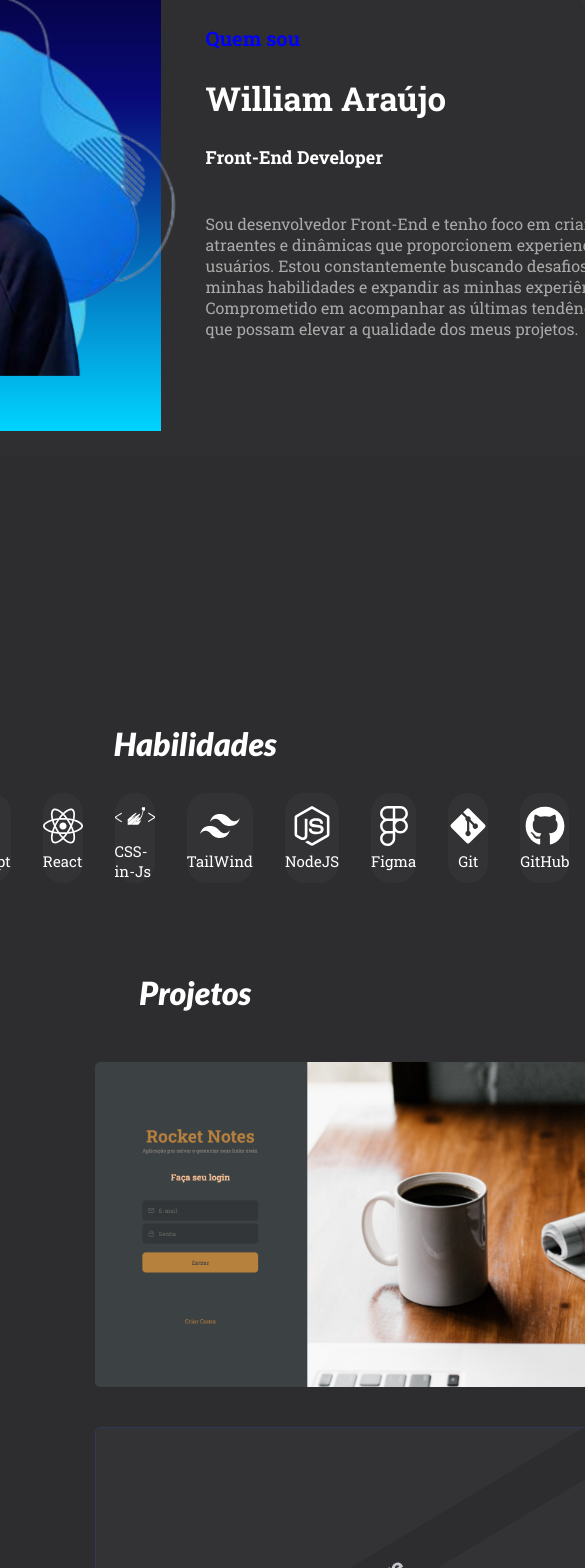
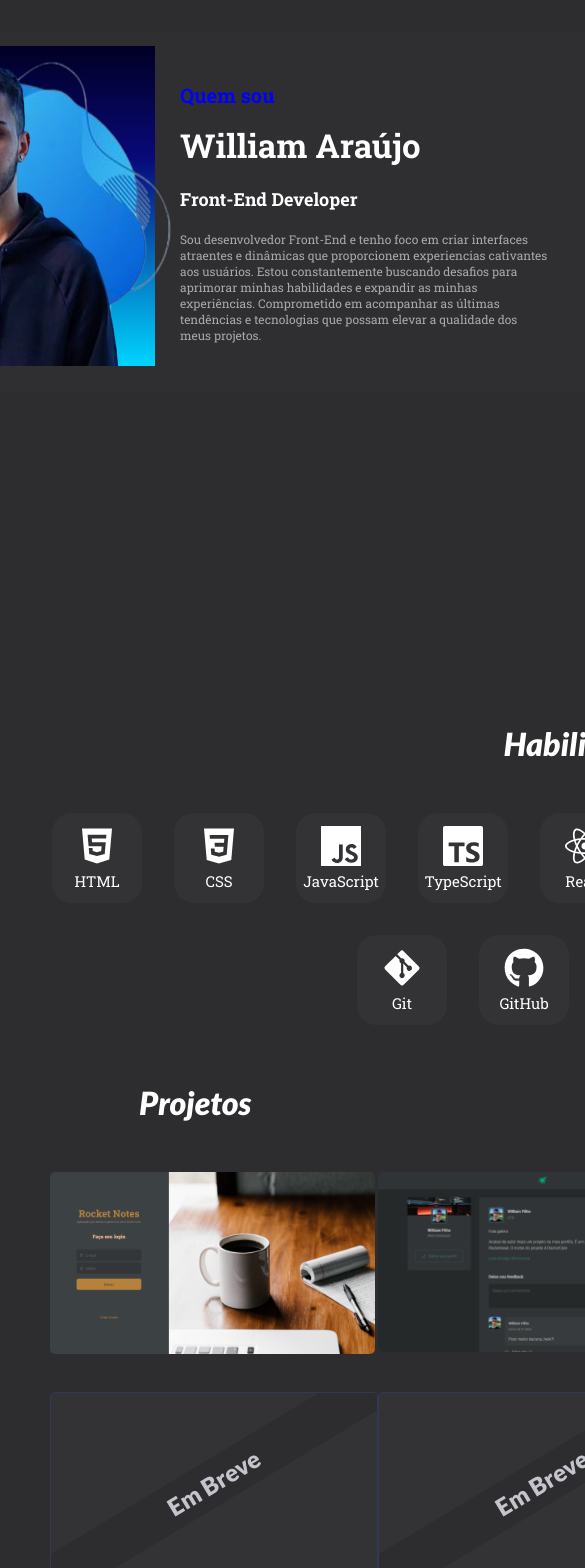
Before and after one commit to WilliamFilh0/Portfolio, a React (Vite) app: page / in a window 390 px wide. Shown: the part 240-1808 px from the top of the page, 585 px wide, since content can reach past the window. Built offline with nearby package versions, Linux system fonts and the light colour scheme.

Commit message:
feat: Adding responsiveness to the components

```diff
--- a/src/components/ContactArea/styles.js
+++ b/src/components/ContactArea/styles.js
@@ -8,6 +8,10 @@ export const ContactSectionContainer = styled.div`
   gap: 1.875rem;
   margin-top: 6.25rem;
   margin-bottom: 2.5rem; //Tirar depois
+
+  @media (max-width: 1440px) {
+    padding-top: 80px;
+  }
 `;
 
 export const ContactAreaTitle = styled.h1`
--- a/src/components/Profile/styles.js
+++ b/src/components/Profile/styles.js
@@ -29,20 +29,6 @@ export const UserProfile = styled.div`
   align-items: center;
   justify-content: center;
 
-  /* clip-path: polygon(0% 0%, 100% 0%, 80% 100%, 20% 100%); */
-  /* clip-path: polygon(50% 0%, 100% 50%, 50% 100%, 0% 50%); */
-
-  /* clip-path: polygon(
-    50% 0%,
-    90% 10%,
-    100% 50%,
-    90% 90%,
-    50% 100%,
-    10% 90%,
-    0% 50%,
-    10% 10%
-  ); */
-
   animation: ${float} 5s ease-in-out infinite;
 
   //De cima(escuro) pra baixo(claro)
@@ -52,6 +38,13 @@ export const UserProfile = styled.div`
     rgba(9, 9, 121, 1) 35%,
     rgba(0, 212, 255, 1) 100%
   );
+
+  //Posicionamento em telas menores
+
+  @media (max-width: 1440px) {
+    height: 320px;
+    width: 320px;
+  }
 
   //Circular
   /* background: radial-gradient(
@@ -81,16 +74,31 @@ export const UserProfile = styled.div`
   border: 1px solid blue; */
 `;
 
+//Imagem minha
 export const Img = styled.img`
   height: 25rem;
   /* height: 300px; */
   position: relative;
   z-index: 2;
+
+  @media (max-width: 1440px) {
+    height: 320px;
+    width: 300px;
+  }
 `;
 
+//Bob flutuante
 export const ImgBackground = styled.img`
   height: 25rem;
   /* height: 300px; */
   position: absolute;
   z-index: 1;
+
+  @media (max-width: 1440px) {
+    height: 320px;
+    width: 400px;
+
+    //Mudando o tamnho do bob
+    width: 380px;
+  }
 `;
--- a/src/components/Projects/styles.js
+++ b/src/components/Projects/styles.js
@@ -5,6 +5,10 @@ const feed = new URL("../../assets/feed.png ", import.meta.url);
 export const ProjectsContainer = styled.div`
   height: 100vh;
   padding-top: 3.125rem;
+
+  @media (max-width: 1440px) {
+    padding-top: 1.25rem;
+  }
 `;
 
 export const HeaderContainer = styled.div`
@@ -41,6 +45,10 @@ export const Container = styled.div`
     "Teste1 Teste2 Teste3";
 
   margin-bottom: 12.5rem; //Tirar depois
+
+  @media (max-width: 1440px) {
+    margin-left: 50px;
+  }
 `;
 
 export const ProjectRocketNotes = styled.div`
@@ -65,6 +73,13 @@ export const ProjectRocketNotes = styled.div`
     border: 1px solid #87ceeb;
     cursor: pointer;
   }
+
+  @media (max-width: 1440px) {
+    height: 180px;
+    width: 328px;
+    height: 181.92px;
+    width: 324.72px;
+  }
 `;
 
 export const ProjectFeed = styled.div`
@@ -83,6 +98,11 @@ export const ProjectFeed = styled.div`
   /* background-color: blue; */
 
   transition: transform 1s;
+
+  @media (max-width: 1440px) {
+    height: 180px;
+    width: 328px;
+  }
 
   &:hover {
     transform: scale(1.1) translateY(-5px);
@@ -112,6 +132,11 @@ export const ProjectTrips = styled.div`
   justify-content: center;
 
   overflow: hidden;
+
+  @media (max-width: 1440px) {
+    height: 180px;
+    width: 328px;
+  }
 `;
 
 export const Teste1 = styled.div`
@@ -137,6 +162,11 @@ export const Teste1 = styled.div`
   justify-content: center;
 
   overflow: hidden;
+
+  @media (max-width: 1440px) {
+    height: 180px;
+    width: 328px;
+  }
 `;
 
 export const Teste2 = styled.div`
@@ -162,6 +192,11 @@ export const Teste2 = styled.div`
   justify-content: center;
 
   overflow: hidden;
+
+  @media (max-width: 1440px) {
+    height: 180px;
+    width: 328px;
+  }
 `;
 
 export const Teste3 = styled.div`
@@ -187,6 +222,11 @@ export const Teste3 = styled.div`
   justify-content: center;
 
   overflow: hidden;
+
+  @media (max-width: 1440px) {
+    height: 180px;
+    width: 328px;
+  }
 `;
 
 export const TexComingSoonMessagete = styled.p`
--- a/src/components/technologiesIcons/styles.js
+++ b/src/components/technologiesIcons/styles.js
@@ -14,6 +14,15 @@ import { RiTailwindCssFill } from "react-icons/ri";
 
 export const MainContainer = styled.div`
   margin-top: 2.5rem; //TIRAR DEPOIS
+
+  @media (max-width: 1440px) {
+    width: 1170px;
+
+    margin-left: auto;
+    margin-right: auto;
+    margin-bottom: 80px;
+    padding-bottom: 60px;
+  }
 `;
 
 export const H1 = styled.h1`
@@ -41,6 +50,10 @@ export const Container = styled.div`
 
   gap: 2rem;
   /* gap: 3.125rem; */
+
+  @media (max-width: 1440px) {
+    flex-wrap: wrap;
+  }
 `;
 
 export const TechIconTitle = styled.p`
--- a/src/page/Home.jsx
+++ b/src/page/Home.jsx
@@ -43,9 +43,9 @@ export function Page() {
             <Profile />
 
             <AboutMe>
-              <ContactContainer>
+              {/* <ContactContainer>
                 <Contact />
-              </ContactContainer>
+              </ContactContainer> */}
               <AboutTitle>Quem sou</AboutTitle>
               <NameTitle>William Araújo</NameTitle>
               <RoleTitle>Front-End Developer</RoleTitle>
@@ -64,9 +64,7 @@ export function Page() {
       <TechnologiesIcons id="Skills" />
       <Projects id="Projects" />
       <ContactArea id="Contact" />
-
       {showButton && <ScrollTopButton id="About" />}
-
       <Footer />
     </>
   );
--- a/src/page/styles.js
+++ b/src/page/styles.js
@@ -6,13 +6,6 @@ export const FullHeightContainer = styled.div`
   align-items: center;
   justify-content: center;
 `;
-
-// export const FullScreenDiv = styled.div`
-//   height: 100vh;
-//   display: flex;
-//   justify-content: center;
-//   flex-direction: column;
-// `;
 
 export const CenteredContainer = styled.div`
   display: flex;
@@ -28,18 +21,29 @@ export const ProfileSection = styled.div`
 
   width: 71.125rem;
   height: 34.375rem;
-  /*
-  background-color: #363638;
-  background-color: rgba(28, 28, 30, 0.5); */
 
-  /* //cor que estava usando antes
-  background-color: #2a2a2c;
-  background-color: rgba(42, 42, 44, 1); */
+  background-color: rgba(52, 52, 54, 0.4); /* Um pouco mais clara */
+  position: relative;
 
-  background-color: rgba(47, 47, 49, 1);
-  background-color: rgba(52, 52, 54, 0.4); /* Um pouco mais clara */
-  /* background-color: rgba(42, 42, 44, 1); Um pouco mais escura */
-  position: relative;
+  //Retangulo maior onde fica os elementos
+  @media (max-width: 1410px) {
+    /* height: 327px;
+    width: 677px; */
+    height: 360px;
+    /* width: 730px; */
+    width: 780px;
+    gap: 25px;
+
+    margin-left: auto;
+    margin-right: auto;
+    margin-top: 60px;
+
+    padding-left: 30px;
+
+    /* display: flex;
+    align-items: center;
+    justify-content: center; */
+  }
 `;
 
 export const AboutMe = styled.div`
@@ -58,6 +62,10 @@ export const AboutMe = styled.div`
 
   width: 32.75rem;
   height: 7.688rem;
+
+  @media (max-width: 1350px) {
+    font-size: 12px;
+  }
 `;
 
 export const ContactContainer = styled.div`
@@ -75,6 +83,10 @@ export const AboutTitle = styled.p`
 
   color: blue;
   margin-bottom: 1.563rem;
+
+  @media (max-width: 1440px) {
+    margin-bottom: 15px;
+  }
 `;
 
 export const NameTitle = styled.h1`
@@ -83,6 +95,10 @@ export const NameTitle = styled.h1`
   font-weight: 700;
   font-size: 2.063rem;
   margin-bottom: 1.563rem;
+
+  @media (max-width: 1440px) {
+    margin-bottom: 20px;
+  }
 `;
 
 export const RoleTitle = styled.h2`
@@ -91,11 +107,19 @@ export const RoleTitle = styled.h2`
   font-style: normal;
   font-size: 1.125rem;
   margin-bottom: 2.75rem;
+
+  @media (max-width: 1440px) {
+    margin-bottom: 20px;
+  }
 `;
-
+//Colocando tamanho no texto
 export const ProfileDescription = styled.p`
   color: #a9a9a9;
   font-family: "Roboto Slab", serif;
   font-optical-sizing: auto;
   font-weight: 400;
+
+  @media (max-width: 1440px) {
+    width: 370px;
+  }
 `;
```
Also changed, not shown: src/styles/global.js (+8 -0 lines).
